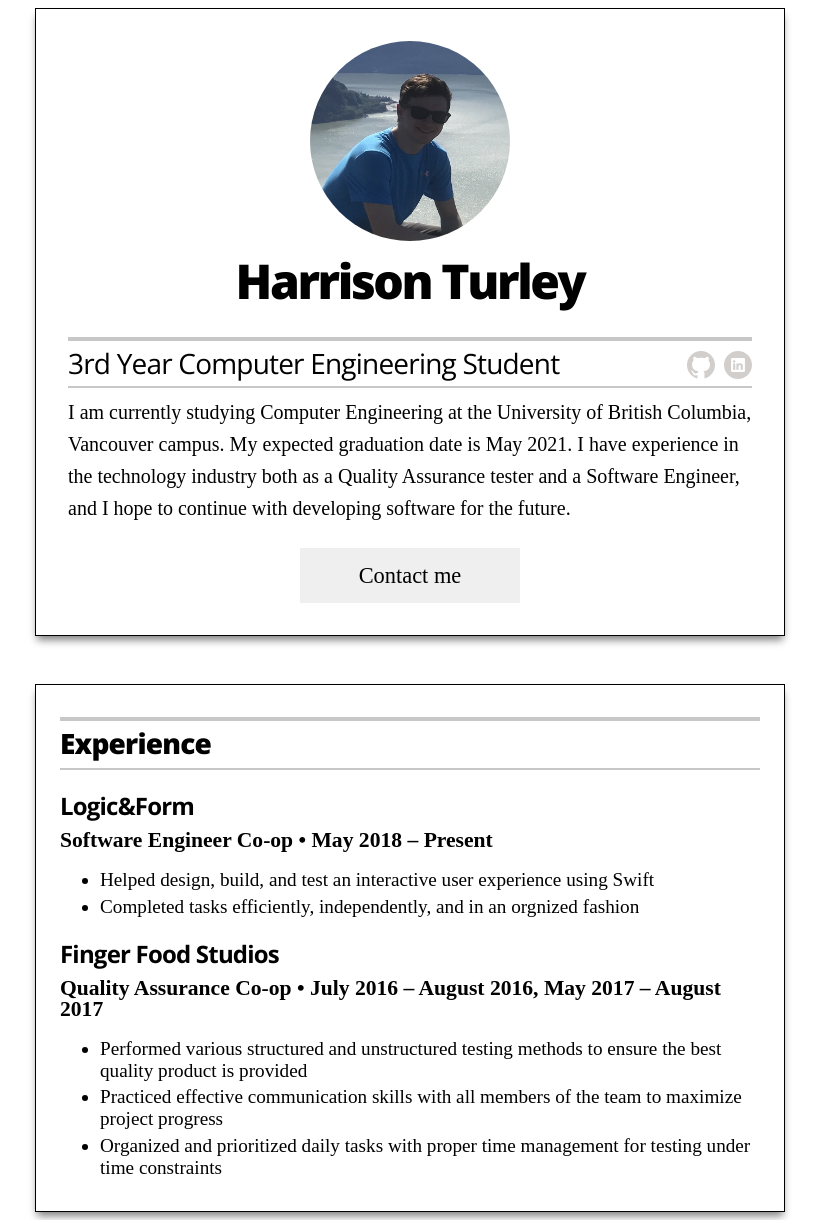
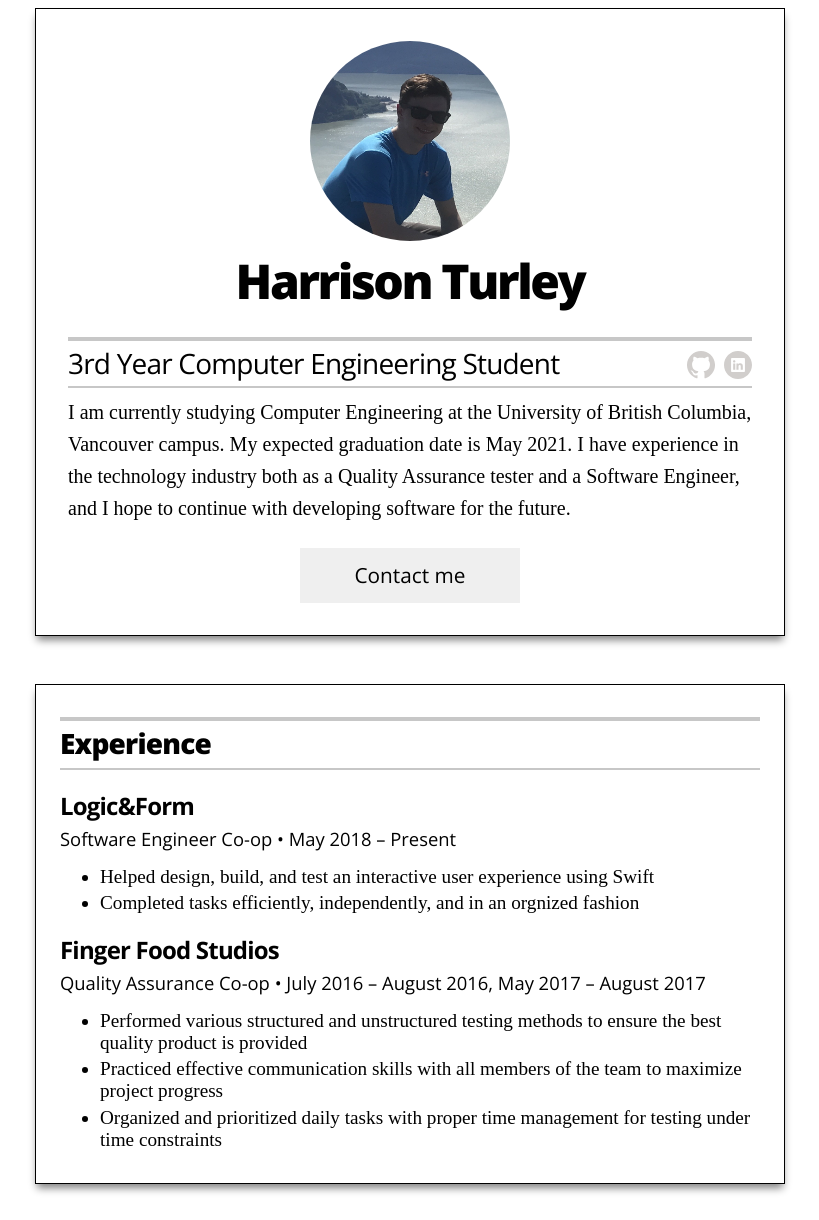
Before and after one commit to harrisonturley/harrisonturley.github.io, a Jekyll site: the page built from index.html, in a window 1280 px wide. Shown: the whole page, without its empty margins (230-1049 px from the left). Built offline with Jekyll 4.4.1, drawn with Linux system fonts in a browser that asks for light colours; after the commit the page ends 1192 px from its top, so only the background shows below that.

Commit message:
Font on content updated

```diff
--- a/_sass/_resume.scss
+++ b/_sass/_resume.scss
@@ -112,13 +112,14 @@
 }
 
 .contact-button {
+  @include sans;
   background-color: #efefef;
   text-decoration: none;
   text-align: center;
   display: block;
   margin: 1.5rem auto;
   width: 220px;
-  font-size: 1.4rem;
+  font-size: 1.3rem;
   color: black;
   line-height: 55px;
 
@@ -165,7 +166,9 @@
   }
 
   .item-details {
-    font-size: 1.35rem;
+    @include sans;
+    font-weight: 400;
+    font-size: 1.15rem;
     margin: 0 0 0.75rem;
     line-height: 1;
   }
```
Also changed, not shown: 2 other files.
